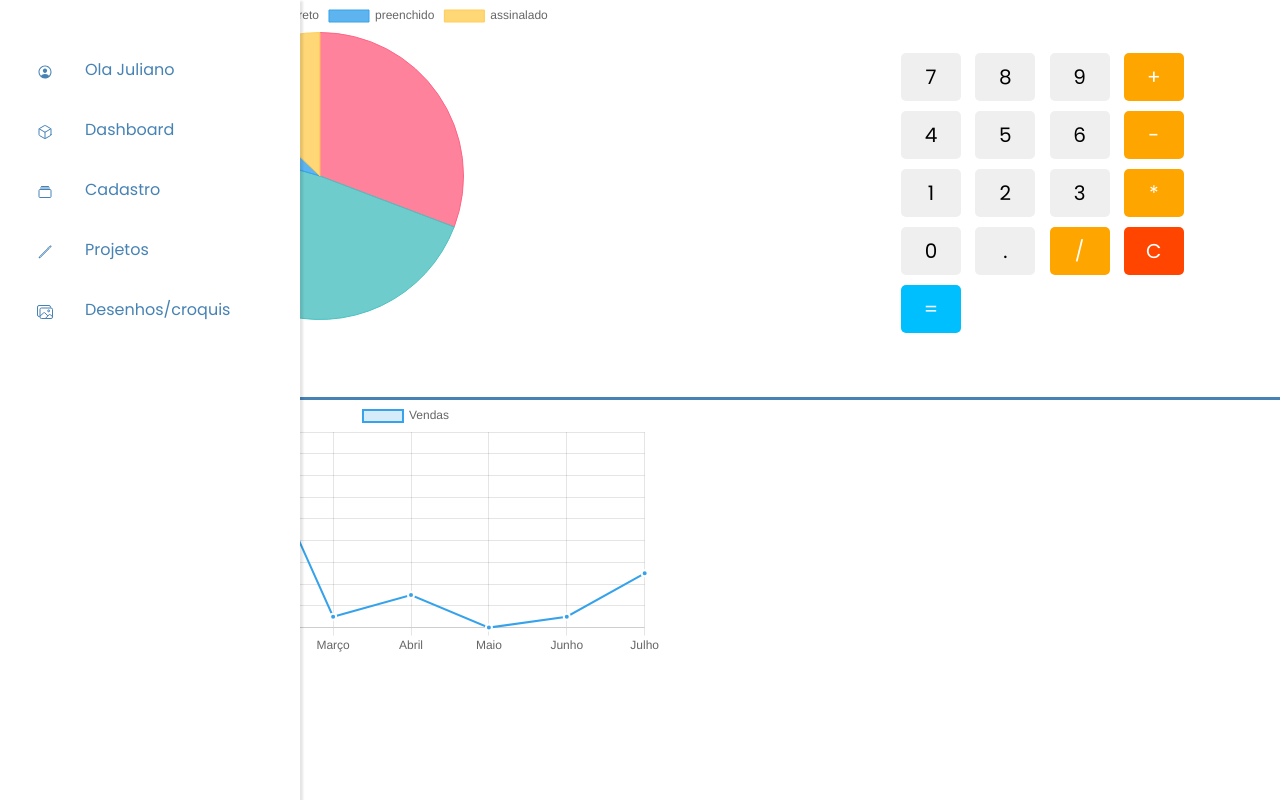
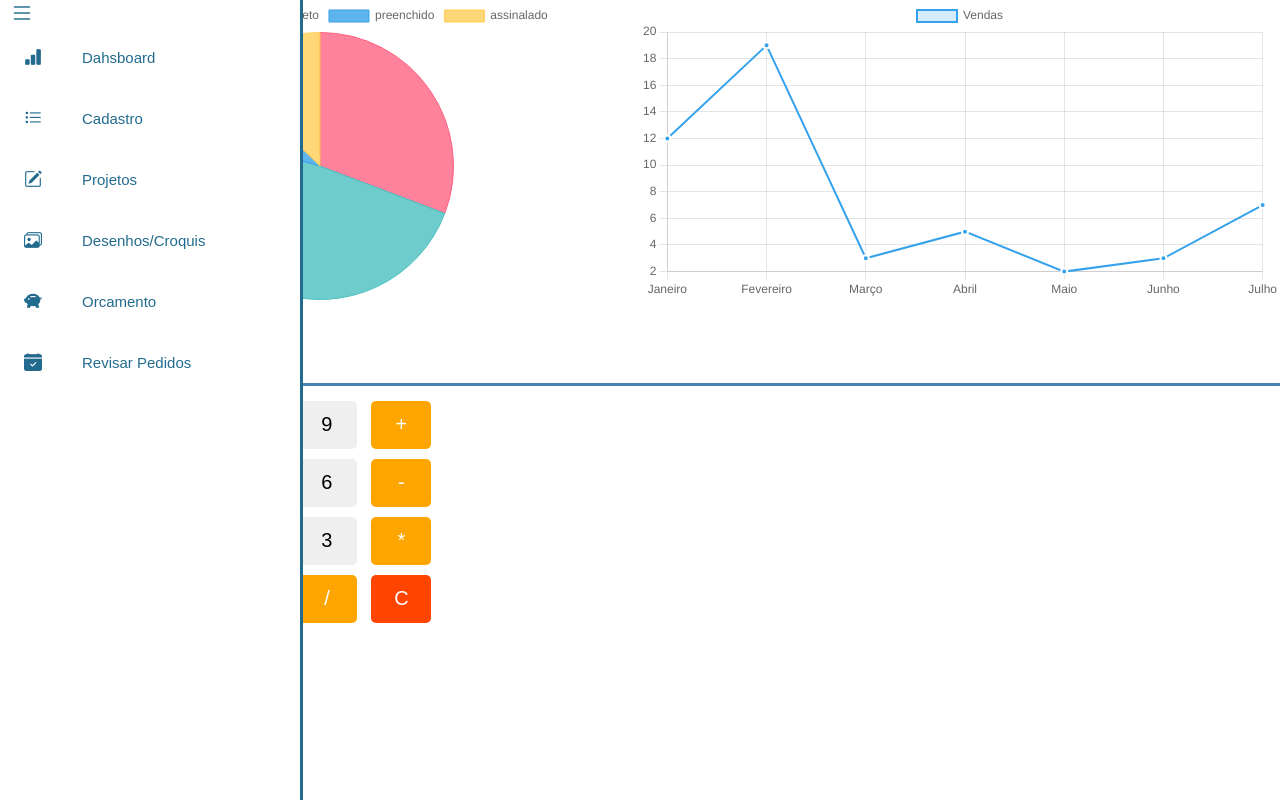
Before and after one commit to AllisonJoanine/EMPRESA, a plain HTML site: page cemweb/dashboard/index.html in a window 1280 px wide. Drawn offline with nearby package versions, Linux system fonts and the light colour scheme.

Commit message:
alterações
alterações

```diff
--- a/cemweb/dashboard/cadastros/designer.css
+++ b/cemweb/dashboard/cadastros/designer.css
@@ -1,124 +1,84 @@
-@import url('https://fonts.googleapis.com/css2?family=Poppins:wght@200;300;400;500;600;700;800;900&display=swap');
+/*Sidebar*/
+@import url("https://cdn.jsdelivr.net/npm/bootstrap-icons@1.10.5/font/bootstrap-icons.css");
+
+*{
+  margin: 0 ;
+  padding: 0;
+  box-sizing: border-box;
+  font-family: 'outfit', sans-serif;
+}
 
 body{
-    background-image: url(../imagens/cem-cadastro.jpg);
-
-        background-size: cover;
-        background-repeat: no-repeat;
-}
-*{
-  margin:0;
-  padding: 0;
-  box-sizing: border-box;
-  font-family: 'Poppins', sans-serif;
+  height: 100vh;
+  overflow-y: hidden;
+  overflow-x: hidden;
 }
 
-.sidebar{position: absolute;
-  margin: 0;
-  height: 100% ;
+.menu-lateral{
+  width: 50px;
+  height: 100%;
   background-color: white;
+  box-shadow: 3px 0 0 rgb(35,107,142);
 
-}
-
-.navigation{
-  position: relative;
-  height: 100%;
-  width: 70px;
-  background: white;
-  box-shadow: 5px 0 0 #4682B4;
-  border-left: 10px solid white;
-  overflow-x: hidden;
-  transition: 1.0;
-  box-shadow: 2px 2px 2px 1px rgba(0, 0, 0, 0.1);
+  position: fixed;
+  top: 0;
+  left: 0;
+  overflow: hidden;
+  transition: .2s;
 }
 
 
-
-.navigation:hover{
-  width:300px;
-  height: 100%;
+.menu-lateral:hover{
+  width: 300px;
+}
+.btn-expandir{
+  width: 50px;
+  padding-left: 10px;
 }
 
-.navigation ul{
-  position: absolute;
-  top: 0;
-  left: 0;
-  width: 100%;
-  padding-left: 5px;
-  padding-top: 40px;
-
+.btn-expandir > i{
+  color: rgb(35,107,142);
+  font-size: 24px;
+  cursor: pointer;
 }
 
-.navigation ul li{
-  position: relative;
-  list-style: none;
-  width: 100%;
-  border-top-left-radius: 20px;
-  border-bottom-left-radius: 20px;
+ul{
+  height: 100%;
+  list-style-type: none;
 }
 
-.navigation ul li a{
-  position: relative;
-  display: flex;
-  width: 100%;
-  text-decoration: none;
-  color: #4682B4;
-}
-.navigation ul li a:hover{
-  position: relative;
-  display: flex;
-  width: 100%;
-  text-decoration: none;
-  color: white;
-  background-color: #4682B4;
-  border-top-left-radius: 20px;
-  border-bottom-left-radius: 20px;
+ul li.item-menu{
+  transition: .3s;
 }
 
-.navigation ul li a .icon{
-  position: relative;
-  display: block;
-  min-width: 60px;
-  height: 60px;
-  text-align: center;
-  line-height: 70px;
+ul li.item-menu:hover{
+  background: rgb(35,107,142);
 }
 
-.navigation ul li a .icon ion-ion{
-  position: relative;
-  font-size: 1.5rem;
-  z-index: 1;
-  width: 50px;
-  padding: 50px;
-  height: 50px;
+ul li.item-menu a{
+  color: rgb(35,107,142);
+  text-decoration: none;
+  font-size: 15px;
+  padding: 20px 4%;
+  display: flex;
+  line-height: 20px;
 }
 
-.navigation ul li a .title{
-  position: relative;
-  display: block;
-  padding-left: 10px;
-  height: 60px;
-  line-height: 60px;
-  white-space: nowrap;
+ul li.item-menu a:hover{
+  color: white;
+}
 
+ul li.item-menu a .txt-link{
+margin-left: 40px;
+}
+
+ul li.item-menu a .icon > i{
+  font-size: 18px;
+  margin-left: 12px;
 }
 
 
-.info-usuário img{
-  width: 15%;
-  margin-top: 20%;
-  margin-left: 10%;
-}
-
-.info-usuário p{
-  display: inline-block;
-  position: relative;
-  top: -9px;
-  left: 3%;
-  font-size: 15px;
-  color: #0d6efd;
-
-}
+/*Fim do Sidebar*/
 
 
 
@@ -128,6 +88,7 @@ body{
     top: 15%;
     left: 15%;
     background-color: #4682B4;
+
     height: 12%;
     width: 23%;
     border-radius: 15px;
@@ -188,3 +149,29 @@ body{
 
 
 /**/
+.linha-separa{
+  position: absolute;
+  top: 70%;
+  border-radius: 8px;
+  padding: 2px 100%;
+  background-color: #3a6c94;
+
+}
+
+
+
+#slideshow {
+  position: absolute;
+}
+
+#slideshow img {
+  position: absolute;
+  top: 0;
+  left: 0;
+  opacity: 0;
+  transition: opacity 1s ease-in-out;
+}
+
+#slideshow img.active {
+  opacity: 1;
+}
--- a/cemweb/dashboard/css/designer.css
+++ b/cemweb/dashboard/css/designer.css
@@ -1,140 +1,93 @@
-@import url('https://fonts.googleapis.com/css2?family=Poppins:wght@200;300;400;500;600;700;800;900&display=swap');
+/*Sidebar*/
+@import url("https://cdn.jsdelivr.net/npm/bootstrap-icons@1.10.5/font/bootstrap-icons.css");
 
 *{
-  margin:0;
+  margin: 0 ;
   padding: 0;
   box-sizing: border-box;
-  font-family: 'Poppins', sans-serif;
+  font-family: 'outfit', sans-serif;
 }
 
-.sidebar{position: absolute;
-  margin: 0;
-  height: 100% ;
-  background-color: white;
+body{
+  height: 100vh;
+  overflow-y: hidden;
+  overflow-x: hidden;
 }
 
-.navigation{
-  position: relative;
+.menu-lateral{
+  width: 50px;
   height: 100%;
-  width: 70px;
-  background: white;
-  box-shadow: 5px 0 0 #4682B4;
-  border-left: 10px solid white;
-  overflow-x: hidden;
-  transition: 1.0;
-  box-shadow: 2px 2px 2px 1px rgba(0, 0, 0, 0.1);
+  background-color: white;
+  box-shadow: 3px 0 0 rgb(35,107,142);
+
+  position: fixed;
+  top: 0;
+  left: 0;
+  overflow: hidden;
+  transition: .2s;
 }
 
 
-
-.navigation:hover{
-  width:300px;
-  height: 100%;
+.menu-lateral:hover{
+  width: 300px;
+}
+.btn-expandir{
+  width: 50px;
+  padding-left: 10px;
 }
 
-.navigation ul{
-  position: absolute;
-  top: 0;
-  left: 0;
-  width: 100%;
-  padding-left: 5px;
-  padding-top: 40px;
-
+.btn-expandir > i{
+  color: rgb(35,107,142);
+  font-size: 24px;
+  cursor: pointer;
 }
 
-.navigation ul li{
-  position: relative;
-  list-style: none;
-  width: 100%;
-  border-top-left-radius: 20px;
-  border-bottom-left-radius: 20px;
+ul{
+  height: 100%;
+  list-style-type: none;
 }
 
-.navigation ul li a{
-  position: relative;
-  display: flex;
-  width: 100%;
-  text-decoration: none;
-  color: #4682B4;
-}
-.navigation ul li a:hover{
-  position: relative;
-  display: flex;
-  width: 100%;
-  text-decoration: none;
-  color: white;
-  background-color: #4682B4;
-  border-top-left-radius: 20px;
-  border-bottom-left-radius: 20px;
+ul li.item-menu{
+  transition: .3s;
 }
 
-.navigation ul li a .icon{
-  position: relative;
-  display: block;
-  min-width: 60px;
-  height: 60px;
-  text-align: center;
-  line-height: 70px;
+ul li.item-menu:hover{
+  background: rgb(35,107,142);
 }
 
-.navigation ul li a .icon ion-ion{
-  position: relative;
-  font-size: 1.5rem;
-  z-index: 1;
-  width: 50px;
-  padding: 50px;
-  height: 50px;
+ul li.item-menu a{
+  color: rgb(35,107,142);
+  text-decoration: none;
+  font-size: 15px;
+  padding: 20px 4%;
+  display: flex;
+  line-height: 20px;
 }
 
-.navigation ul li a .title{
-  position: relative;
-  display: block;
-  padding-left: 10px;
-  height: 60px;
-  line-height: 60px;
-  white-space: nowrap;
+ul li.item-menu a:hover{
+  color: white;
+}
 
+ul li.item-menu a .txt-link{
+margin-left: 40px;
+}
+
+ul li.item-menu a .icon > i{
+  font-size: 18px;
+  margin-left: 12px;
 }
 
 
-.info-usuário img{
-  width: 15%;
-  margin-top: 20%;
-  margin-left: 10%;
+/*Fim do Sidebar*/
+
+.chart-container {
+  display: flex;
 }
 
-.info-usuário p{
-  display: inline-block;
-  position: relative;
-  top: -9px;
-  left: 3%;
-  font-size: 15px;
-  color: #0d6efd;
-
+.chart-column {
+  width: 50%;
+  float: left;
 }
-
-
-
-canvas {position: absolute;
-  display: block;
-  margin: 0 auto;
-  max-width: 50%;
-  height: auto;
-}
-
-#myChart2{
-  position: absolute;
-  top: 400px;
-  left: 150px;
-  padding: 0;
-  width: 45px;
-  height: 150px;
-  display: inline-block;
-  margin: 0 auto;
-  max-width: 40%;
-}
-
-
 
 
 /*CALCULADORA*/
@@ -142,8 +95,8 @@ canvas {position: absolute;
   position: absolute;
   display: flex;
   display: inline-block;
-  top: 12%;
-  left: 70%;
+  top: 110%;
+  left: 10%;
   flex-wrap: wrap;
   justify-content: center;
   align-items: center;
@@ -156,7 +109,7 @@ canvas {position: absolute;
 
 .display {
   position: absolute;
-  top: -50px;
+  top: -53px;
   right: 55px;
   width: 100%;
   height: 50px;
@@ -165,6 +118,8 @@ canvas {position: absolute;
   font-size: 30px;
   text-align: right;
   border: 0px;
+  background: transparent;
+  outline: none;
 }
 
 .button {
@@ -229,9 +184,10 @@ canvas {position: absolute;
 
 .linha-separção{
   position: absolute;
-  top: 0;
+  top: 30vh;
   border-bottom: 3px solid #4682B4;
   width: 100%;
-  height: 50%;
+  height: 1%;
   padding: 5%;
+  margin: 15px;
 }
--- a/cemweb/dashboard/index.html
+++ b/cemweb/dashboard/index.html
@@ -40,52 +40,63 @@
 
 
       </div>
+
+      <div class="chart-container">
+        <div class="chart-column">
           <canvas id="myChart"></canvas>
-
+        </div>
+        <div class="chart-column">
           <canvas id="myChart2"></canvas>
+        </div>
+      </div>
 
 
+      <!--Sidebar-->
+  <nav class="menu-lateral">
+    <div class="btn-expandir">
+      <i class="bi bi-list"></i>
+    </div><!--btn-expandir-->
 
-      <div class="sidebar">
-      <div class="navigation">
     <ul>
-          <li class="list">
+      <li class="item-menu">
         <a href="#">
-                <span class="icon"><ion-icon name="person-circle-outline"></ion-icon></span>
-                <span class="title">Ola Juliano</span>
+          <span class="icon"><i class="bi bi-bar-chart-fill"></i></span>
+          <span class="txt-link">Dahsboard</span>
         </a>
-            </li><!--list-->
-
-
-            <li class="list">
+      </li><!--item-menu-->
+      <li class="item-menu">
+        <a href="../dashboard/cadastros/index.abertura.html">
+          <span class="icon"><i class="bi bi-list-task"></i></span>
+          <span class="txt-link">Cadastro</span>
+        </a>
+      </li><!--item-menu-->
+      <li class="item-menu">
         <a href="#">
-                  <span class="icon"><ion-icon name="cube-outline"></ion-icon></span>
-                  <span class="title">Dashboard</span>
+          <span class="icon"><i class="bi bi-pencil-square"></i></span>
+          <span class="txt-link">Projetos</span>
         </a>
-            </li><!--list-->
-            <li class="list">
+      </li><!--item-menu-->
+      <li class="item-menu">
         <a href="#">
-                <span class="icon"><ion-icon name="albums-outline"></ion-icon></span>
-                <span class="title">Cadastro</span>
-
+          <span class="icon"><i class="bi bi-images"></i></span>
+          <span class="txt-link">Desenhos/Croquis</span>
         </a>
-             </li><!--list-->
-            <li class="list">
+      </li><!--item-menu-->
+      <li class="item-menu">
         <a href="#">
-              <span class="icon"><ion-icon name="pencil-outline"></ion-icon></span>
-              <span class="title">Projetos</span>
+          <span class="icon"><i class="bi bi-piggy-bank-fill"></i></span>
+          <span class="txt-link">Orcamento</span>
         </a>
-            </li><!--list-->
-            <li class="list">
+      </li><!--item-menu-->
+      <li class="item-menu">
         <a href="#">
-                <span class="icon"><ion-icon name="images-outline"></ion-icon></span>
-                <span class="title">Desenhos/croquis</span>
-
+          <span class="icon"><i class="bi bi-calendar-check-fill"></i></span>
+          <span class="txt-link">Revisar Pedidos</span>
         </a>
-            </li><!--list-->
+      </li><!--item-menu-->
     </ul>
-      </div><!--navigation-->
-    </div><!--sidebar-->
+  </nav><!--menu-lateral-->
+<!--Fim do sidebar-->
 
 
 
--- a/cemweb/login/CSS/style.css
+++ b/cemweb/login/CSS/style.css
@@ -76,7 +76,7 @@ input[type="password"] {
 
 .button-enviar{
   position: relative;
-  top: -60px;
+  top: -250px;
   background-color: rgb(35,107,142); /* cor de fundo */
   border: none; /* remover borda */
   color: white; /* cor do texto */
@@ -198,11 +198,11 @@ button:hover {
 
   .button-enviar{
     position: center;
-    top: -60px;
+    top: -90px;
     background-color: rgb(35,107,142); /* cor de fundo */
     border: none; /* remover borda */
     color: white; /* cor do texto */
-    padding: 13% 117%; /* espaçamento interno */
+    padding: 13% 116%; /* espaçamento interno */
     text-align: center; /* alinhamento do texto */
     text-decoration: none; /* remover sublinhado */
     display: inline-block; /* exibir como bloco */
```
Also changed, not shown: cemweb/dashboard/cadastros/index.html (+60 -32 lines), cemweb/dashboard/cadastros/perfil/index.abertura.html (added, +58 -0 lines), cemweb/login/index.html (+1 -1 lines), cemweb/dashboard/cadastros/9k.png (added), cemweb/dashboard/cadastros/esquadria.png (added), cemweb/dashboard/cadastros/perfil/logo.png (added). Lines whose indentation alone changed are shown as unchanged.
